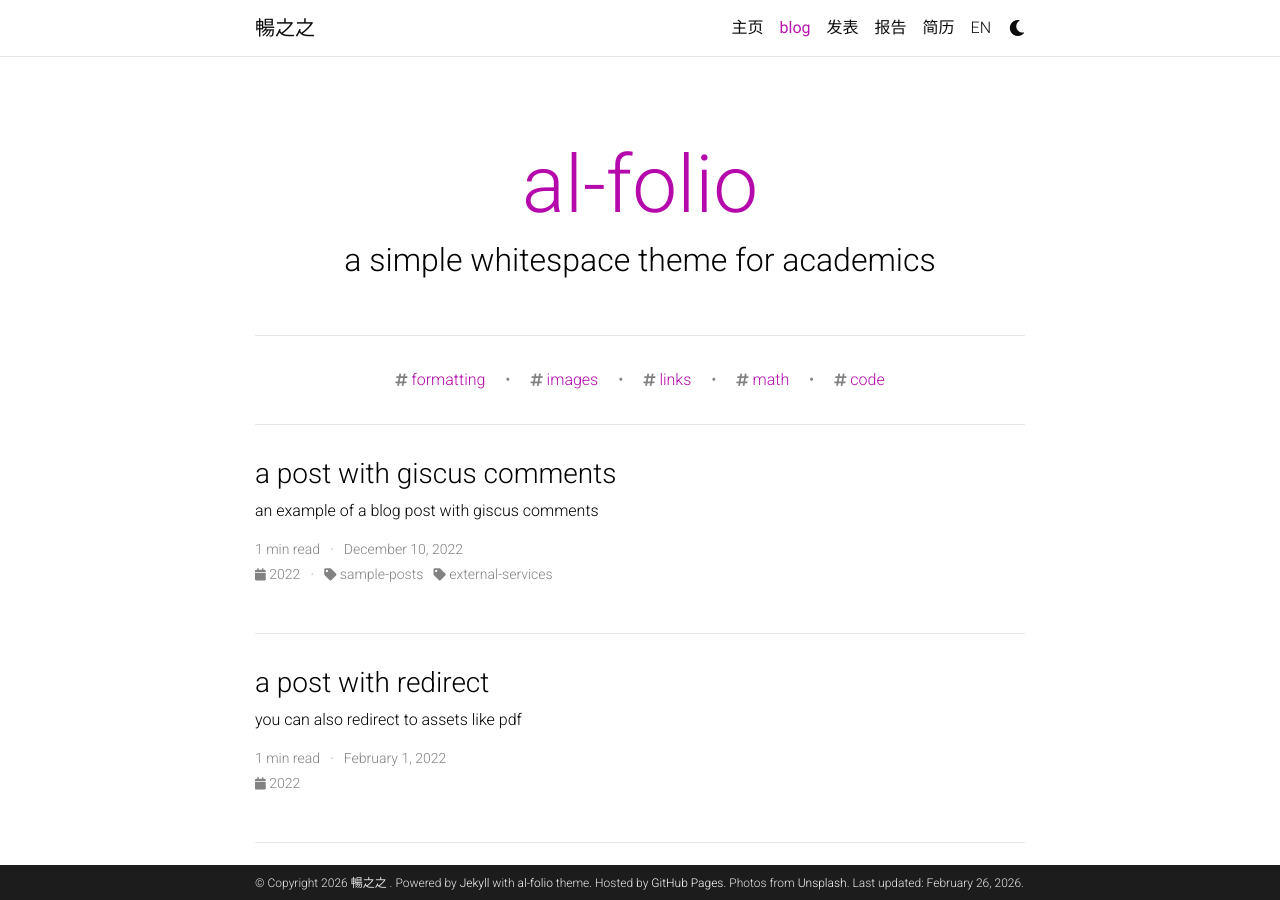
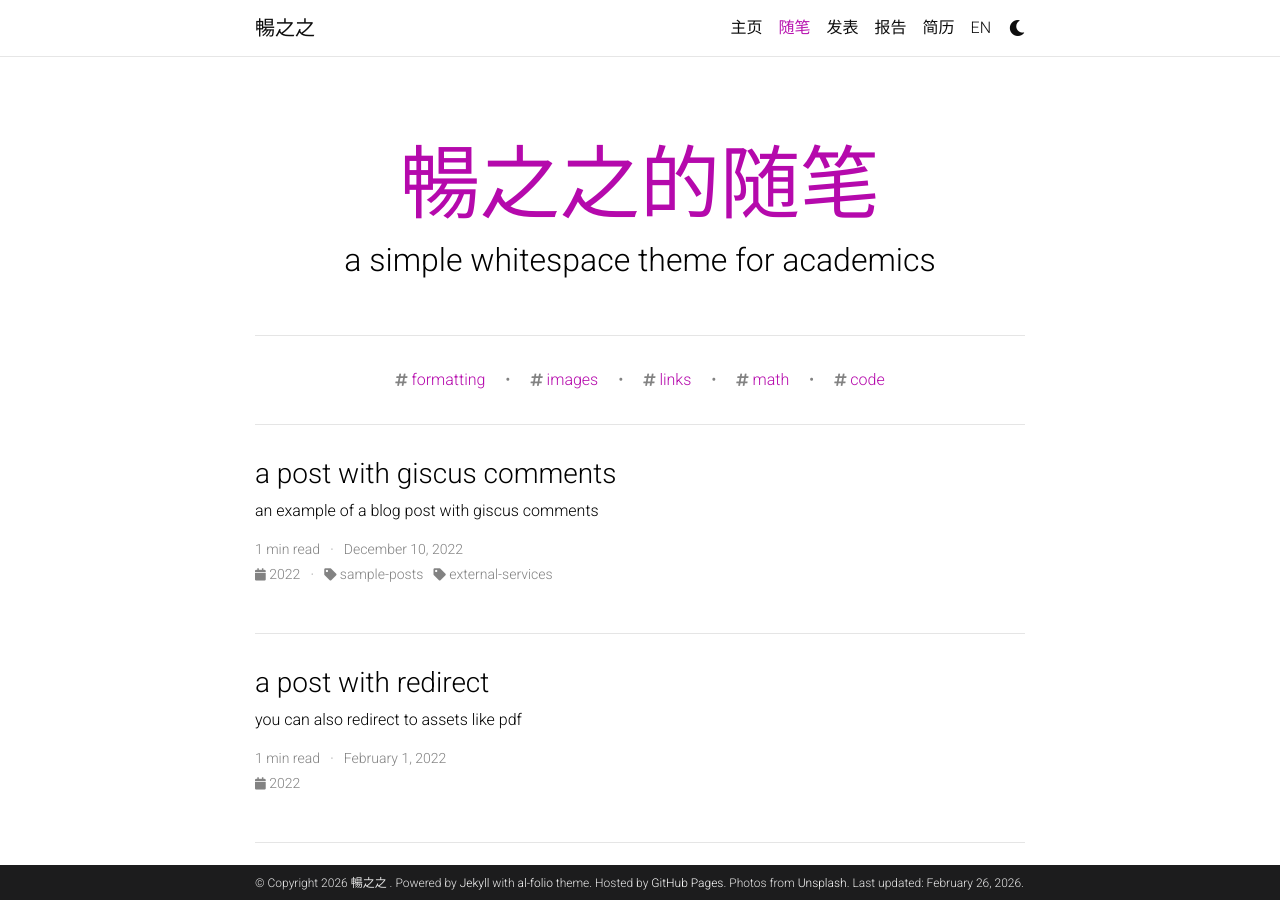
Before and after one commit to czz-naoc/czz-naoc.github.io, a Jekyll site: the page built from blog/index.html, in a window 1280 px wide and 900 px high. Built offline with Jekyll 4.4.1, drawn with Linux system fonts in a browser that asks for light colours; full-size pictures stand in for the smaller copies a plugin makes; the list of posts is cut into pages by our own code; comment, search, counter and statistics services are not loaded; a style sheet for code colours, icons or effects is not loaded.

Commit message:
Update _config.yml

```diff
--- a/_config.yml
+++ b/_config.yml
@@ -118,8 +118,8 @@
 # Blog
 # -----------------------------------------------------------------------------
 
-blog_name: al-folio # blog_name will be displayed in your blog page
-blog_nav_title: blog # your blog must have a title for it to be displayed in the nav bar
+blog_name: 暢之之的随笔 # blog_name will be displayed in your blog page
+blog_nav_title: 随笔 # your blog must have a title for it to be displayed in the nav bar
 blog_description: a simple whitespace theme for academics
 permalink: /blog/:year/:title/
 
```
